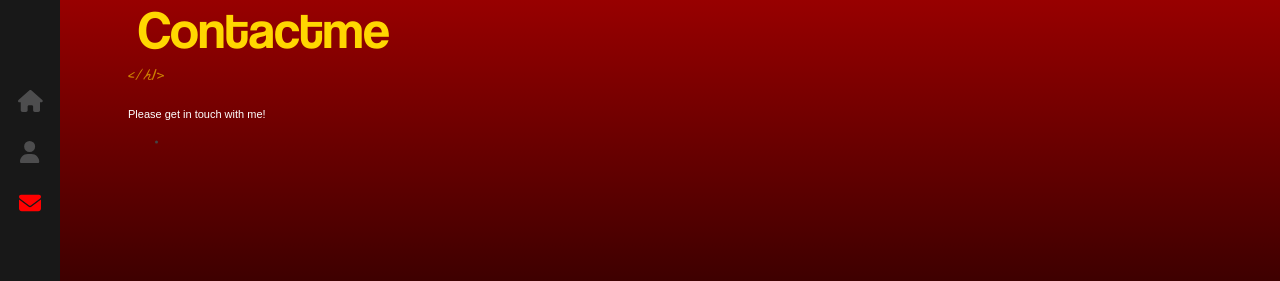
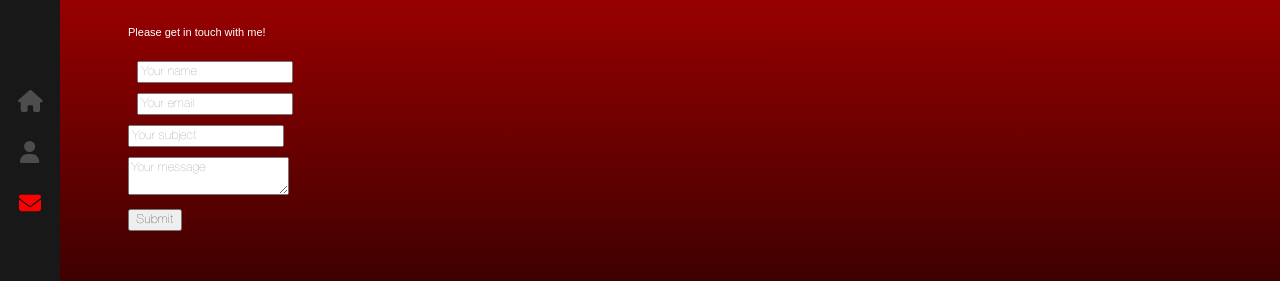
Before and after one commit to Redwindmh/mh_portfolio, a React (Create React App) app: page /contact in a window 1280 px wide. Shown: the part 324-605 px from the top of the page. Built offline with nearby package versions, Linux system fonts and the light colour scheme.

Commit message:
Started work on Contact page

```diff
--- a/src/components/Contact/index.css
+++ b/src/components/Contact/index.css
@@ -1 +1,32 @@
-/* No CSS *//*# sourceMappingURL=index.css.map */
+.contact-form {
+  width: 100%;
+  margin-top: 20px;
+}
+
+.contact-form ul {
+  padding: 0;
+  margin: 0;
+}
+
+.contact-form ul li {
+  padding: 0;
+  margin: 0;
+  list-style: none;
+  margin-bottom: 10px;
+  overflow: hidden;
+  display: block;
+  position: relative;
+  opacity: 0;
+  -webkit-animation: fadeInUp 2s 2s;
+          animation: fadeInUp 2s 2s;
+  -webkit-animation-fill-mode: forwards;
+          animation-fill-mode: forwards;
+  clear: both;
+}
+
+.contact-form ul li.half {
+  width: 49%;
+  margin-left: 2%;
+  float: left;
+}
+/*# sourceMappingURL=index.css.map */
--- a/src/components/Contact/index.js
+++ b/src/components/Contact/index.js
@@ -22,11 +22,23 @@ const Contact = () => {
                 <p>
                     Please get in touch with me!
                 </p>
-                <div>
+                <div className='contact-form'>
                     <form>
                         <ul>
+                            <li className='half'>
+                                <input type="text" name="name" placeholder="Your name" required />
+                            </li>
+                            <li className='half'>
+                                <input type="email" name="email" placeholder="Your email" required />
+                            </li>
                             <li>
-
+                                <input type="text" name="subject" placeholder="Your subject" required />
+                            </li>
+                            <li>
+                                <textarea name="message" placeholder="Your message" required />
+                            </li>
+                            <li>
+                                <input type="submit" className='flat-button'  />
                             </li>
                         </ul>
                     </form>
--- a/src/components/Contact/index.scss
+++ b/src/components/Contact/index.scss
@@ -0,0 +1,29 @@
+.contact-form {
+    width: 100%;
+    margin-top: 20px;
+
+    ul {
+        padding: 0;
+        margin: 0;
+
+        li {
+            padding: 0;
+            margin: 0;
+            list-style: none;
+            margin-bottom: 10px;
+            overflow: hidden;
+            display: block;
+            position: relative;
+            opacity: 0;
+            animation: fadeInUp 2s 2s;
+            animation-fill-mode: forwards;
+            clear: both;
+        }
+
+        li.half {
+            width: 49%;
+            margin-left: 2%;
+            float: left;
+        }
+    }
+}
```
Also changed, not shown: 1 other file (tests, documents, lock files or other folders).
